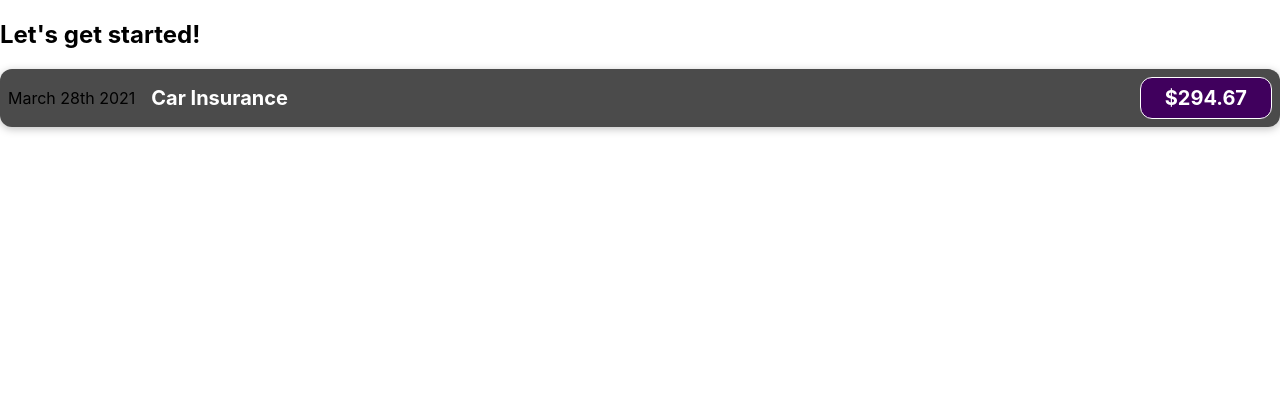
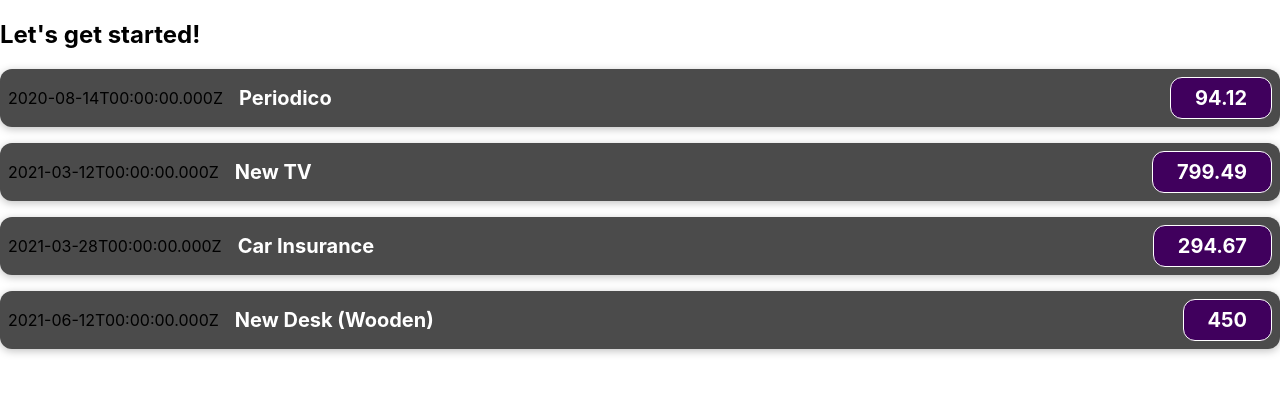
Before and after one commit to yonderp/react-project, a React (Create React App) app: page / in a window 1280 px wide. Shown: the top 394 px of the page. Built offline with nearby package versions, Linux system fonts and the light colour scheme.

Commit message:
usando props con array de objects

```diff
--- a/src/App.js
+++ b/src/App.js
@@ -2,26 +2,55 @@
 // import './App.css';
 import ExpenseItem from "./components/ExpenseItem";
 function App() {
+  const expenses = [
+    {
+      id: "e1",
+      title: "Periodico",
+      amount: 94.12,
+      date: new Date(2020, 7, 14),
+    },
+    {
+      id: "e2",
+      title: "New TV",
+      amount: 799.49,
+      date: new Date(2021, 2, 12),
+    },
+    {
+      id: "e3",
+      title: "Car Insurance",
+      amount: 294.67,
+      date: new Date(2021, 2, 28),
+    },
+    {
+      id: "e4",
+      title: "New Desk (Wooden)",
+      amount: 450,
+      date: new Date(2021, 5, 12),
+    },
+  ];
   return (
-    // <div className="App">
-    //   <header className="App-header">
-    //     <img src={logo} className="App-logo" alt="logo" />
-    //     <p>
-    //       Edit <code>src/App.js</code> and save to reload.
-    //     </p>
-    //     <p>hola react</p>
-    //     <a
-    //       className="App-link"
-    //       href="https://reactjs.org"
-    //       target="_blank"
-    //       rel="noopener noreferrer"
-    //     >
-    //       Learn React
-    //     </a>
-    //   </header>
     <div>
       <h2>Let's get started!</h2>
-      <ExpenseItem></ExpenseItem>
+      <ExpenseItem
+      title={expenses[0].title}
+      amount={expenses[0].amount}
+      date={expenses[0].date}
+      ></ExpenseItem>
+      <ExpenseItem
+      title={expenses[1].title}
+      amount={expenses[1].amount}
+      date={expenses[1].date}
+      ></ExpenseItem>
+      <ExpenseItem
+      title={expenses[2].title}
+      amount={expenses[2].amount}
+      date={expenses[2].date}
+      ></ExpenseItem>
+      <ExpenseItem
+      title={expenses[3].title}
+      amount={expenses[3].amount}
+      date={expenses[3].date}
+      ></ExpenseItem>
     </div>
   );
 }
--- a/src/components/ExpenseItem.js
+++ b/src/components/ExpenseItem.js
@@ -1,12 +1,16 @@
 import './ExpenseItem.css';
 
-function ExpenseItem() {
+function ExpenseItem(props) {
+  const expenseDate = new Date(2021, 2, 28);
+  const expenseTitle = "Car Insurance";
+  const expenseAmount = 294.67;
+
   return (
     <div className="expense-item">
-      <div>March 28th 2021</div>
+      <div>{props.date.toISOString()}</div>
       <div className="expense-item__description">
-        <h2>Car Insurance</h2>
-        <div className="expense-item__price">$294.67</div>
+        <h2>{props.title}</h2>
+        <div className="expense-item__price">{props.amount}</div>
       </div>
     </div>
   );
```
